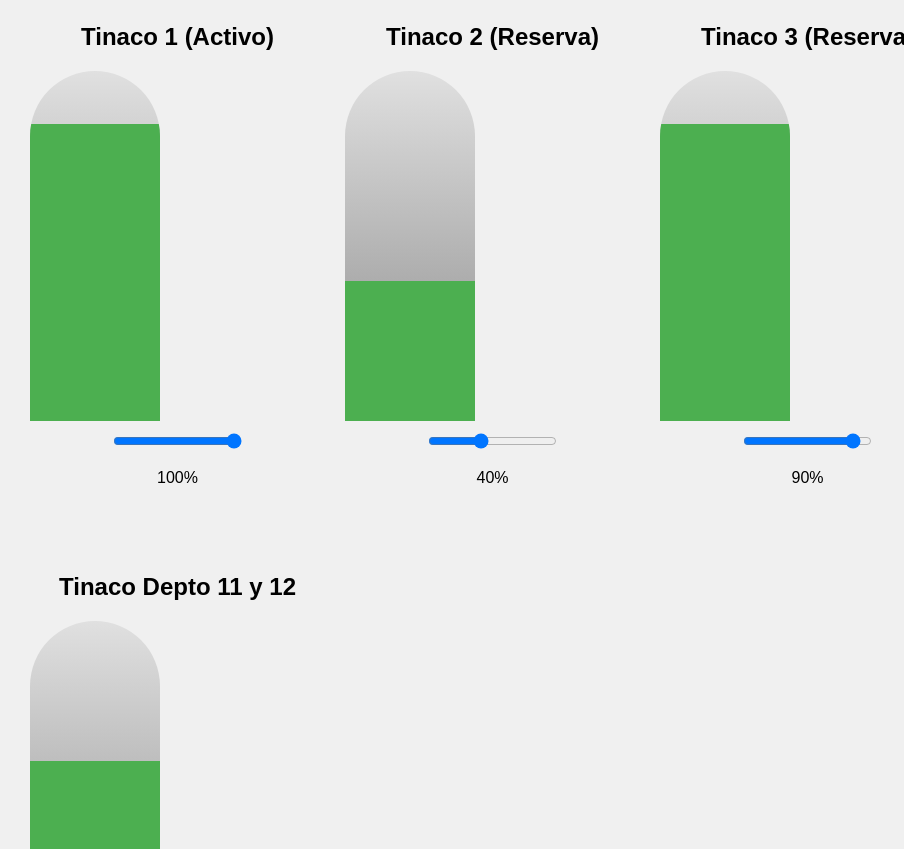
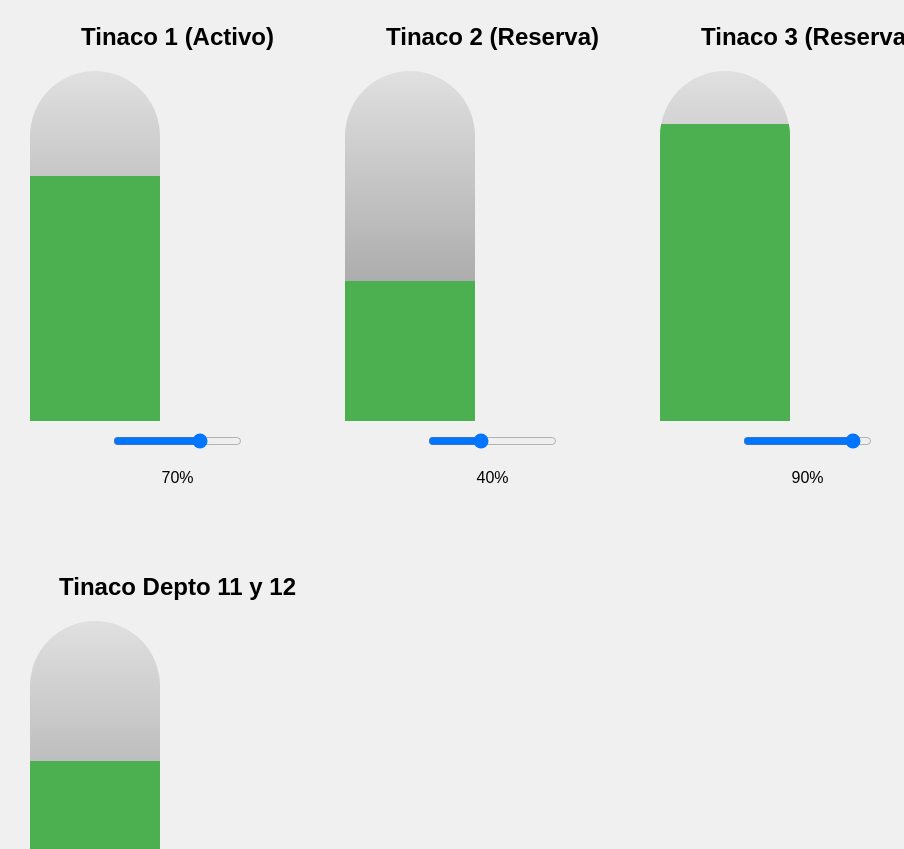
Before and after one commit to JLKross/monitoreo-tinacos, a plain HTML site: page index.html in a window 1280 px wide. Shown: the part 693-1542 px from the top of the page, without its empty margins (0-904 px from the left). Drawn offline with Linux system fonts and the light colour scheme.

Commit message:
Update index.html

```diff
--- a/index.html
+++ b/index.html
@@ -3,7 +3,7 @@
 <head>
     <meta charset="UTF-8">
     <meta name="viewport" content="width=device-width, initial-scale=1.0">
-    <title>Monitoreo de Niveles de Agua</title>
+    <title>Niveles de Agua</title>
     <link rel="stylesheet" href="styles.css">
 </head>
 <body>
@@ -12,7 +12,7 @@
         <!-- Fila 1: Cisterna 1 y Cisterna 2 -->
         <div class="grid fila">
             <div class="cisterna">
-                <h2>Cisterna 1 Deptos( 1, 2, 3, 7, 8, 11 y 12)</h2>
+                <h2>Cisterna 1 Deptos(1, 2, 3, 7, 8, 11 y 12)</h2>
                 <div class="cilindro cisterna-cilindro" id="cilindro-cisterna1">
                     <div class="agua" id="agua-cisterna1"></div>
                 </div>
@@ -37,8 +37,8 @@
                 <div class="cilindro tinaco-cilindro" id="cilindro-tinaco1">
                     <div class="agua" id="agua-tinaco1"></div>
                 </div>
-                <input type="range" id="nivel-tinaco1-control" min="0" max="100" value="100">
-                <p id="nivel-tinaco1-text">100%</p>
+                <input type="range" id="nivel-tinaco1-control" min="0" max="100" value="70">
+                <p id="nivel-tinaco1-text">70%</p>
             </div>
 
             <div class="tinaco">
```
